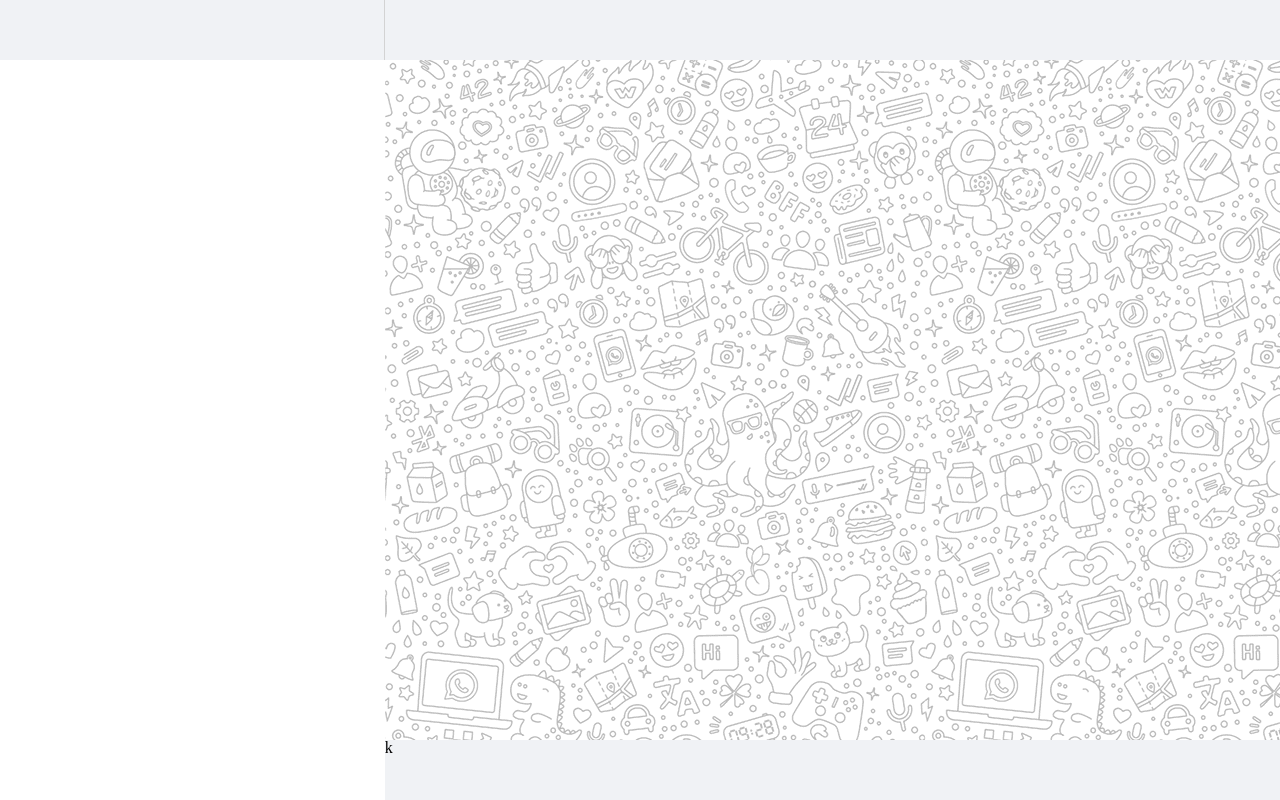
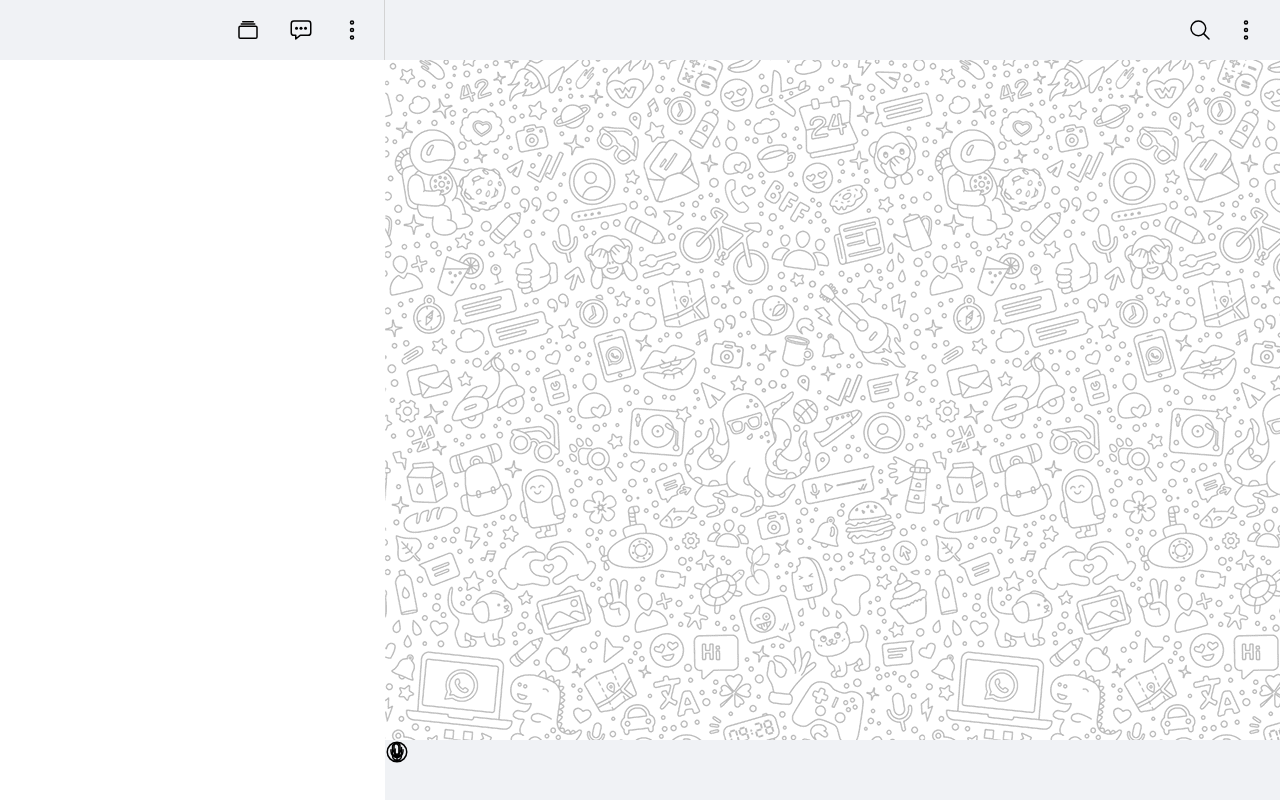
Before and after one commit to biamcf/wpp-web-clone, a plain HTML site: page index.html in a window 1280 px wide. Drawn offline with nearby package versions, Linux system fonts and the light colour scheme.

Commit message:
Adição dos icons e posicionamento dos icons no header

```diff
--- a/css/style.css
+++ b/css/style.css
@@ -10,6 +10,32 @@ body {
     width: 100%;
 }
 
+.icon {
+    width: 24px;
+    height: 24px;
+    position: absolute;
+}
+
+.left-side .header .icons {
+    position: absolute;
+    right: 20px;
+    top: 18px;
+    width: 128px;
+    height: 40px;
+    box-sizing: border-box;
+}
+
+.left-side .header .icons .icon:first-child {
+    left: 0;
+}
+
+.left-side .header .icons .icon:nth-child(2) {
+    right: 51px;
+}
+
+.left-side .header .icons .icon:last-child {
+    right: 0;
+}
 
 .left-side {
     border-right: 1px solid lightgrey;
@@ -26,6 +52,24 @@ body {
     width: 70%;
 }
 
+.right-side .header .icons {
+    position: absolute;
+    right: 20px;
+    top: 18px;
+    width: 70px;
+    height: 40px;
+    box-sizing: border-box;
+    margin-right: 2px;
+
+}
+
+.right-side .header .icons .icon:first-child {
+    left: 0;
+}
+.right-side .header .icons .icon:last-child {
+    right: 0;
+}
+
 .input {
     background-color: #f0f2f5;
     bottom: 0;
--- a/index.html
+++ b/index.html
@@ -11,14 +11,31 @@
     </head>
     <body>
         <div class="left-side">
-            <div class="header"></div>
-        </div>
-        <div class="right-side">
-            <div class="header"></div>
-            <div class="input">
-                <p>k</p>
+            <div class="header">
+                <span class="icons">
+                    <ion-icon class="icon" name="albums-outline"></ion-icon>
+                    <ion-icon class="icon" name="chatbox-ellipses-outline"></ion-icon>
+                    <ion-icon class="icon" name="ellipsis-vertical-outline"></ion-icon>
+                </span>
             </div>
         </div>
 
+        <div class="right-side">
+            <div class="header">
+                <span class="icons">
+                    <ion-icon class="icon" name="search-outline"></ion-icon>
+                    <ion-icon class="icon" name="ellipsis-vertical-outline"></ion-icon>
+                </span>
+            </div>
+
+            <div class="input">
+                <ion-icon class="icon" name="happy-outline"></ion-icon>
+                <ion-icon class="icon" name="attach-outline"></ion-icon>
+                <ion-icon class="icon" name="mic-outline"></ion-icon>
+            </div>
+        </div>
+
+        <script type="module" src="https://unpkg.com/ionicons@5.5.2/dist/ionicons/ionicons.esm.js"></script>
+        <script nomodule src="https://unpkg.com/ionicons@5.5.2/dist/ionicons/ionicons.js"></script>
     </body>
 </html>
```
